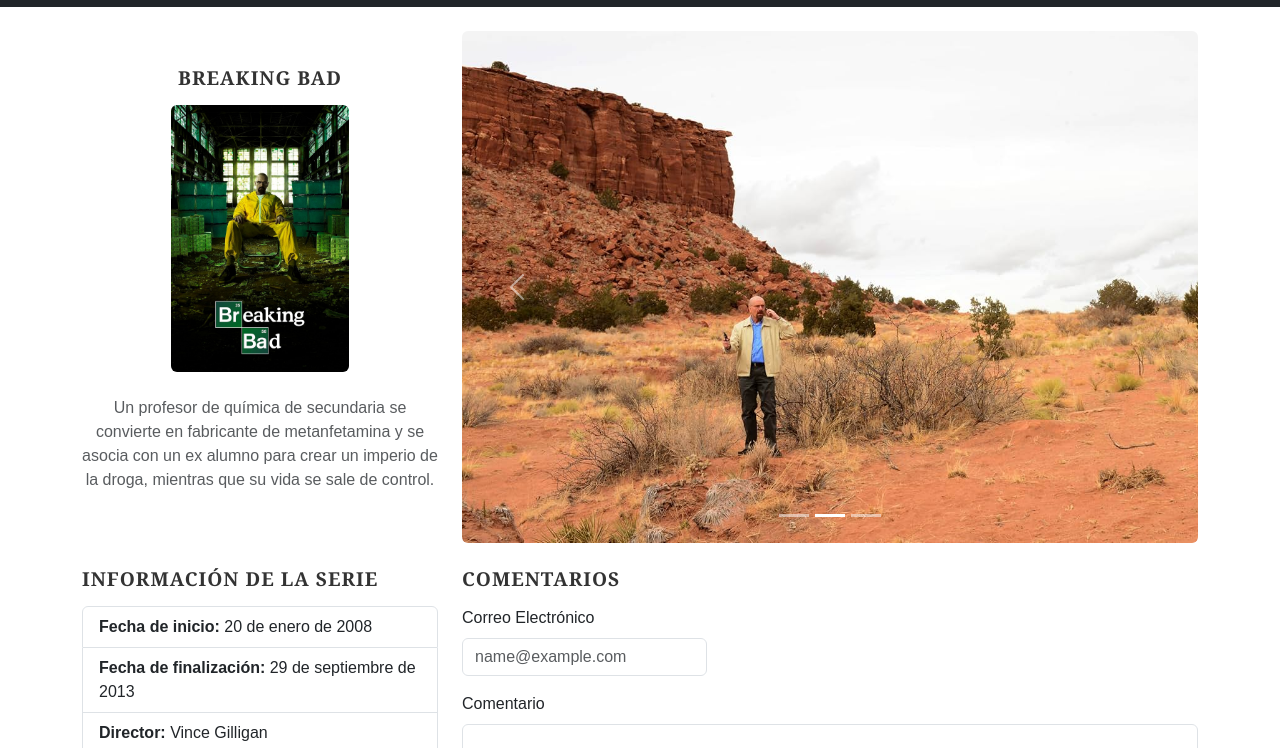
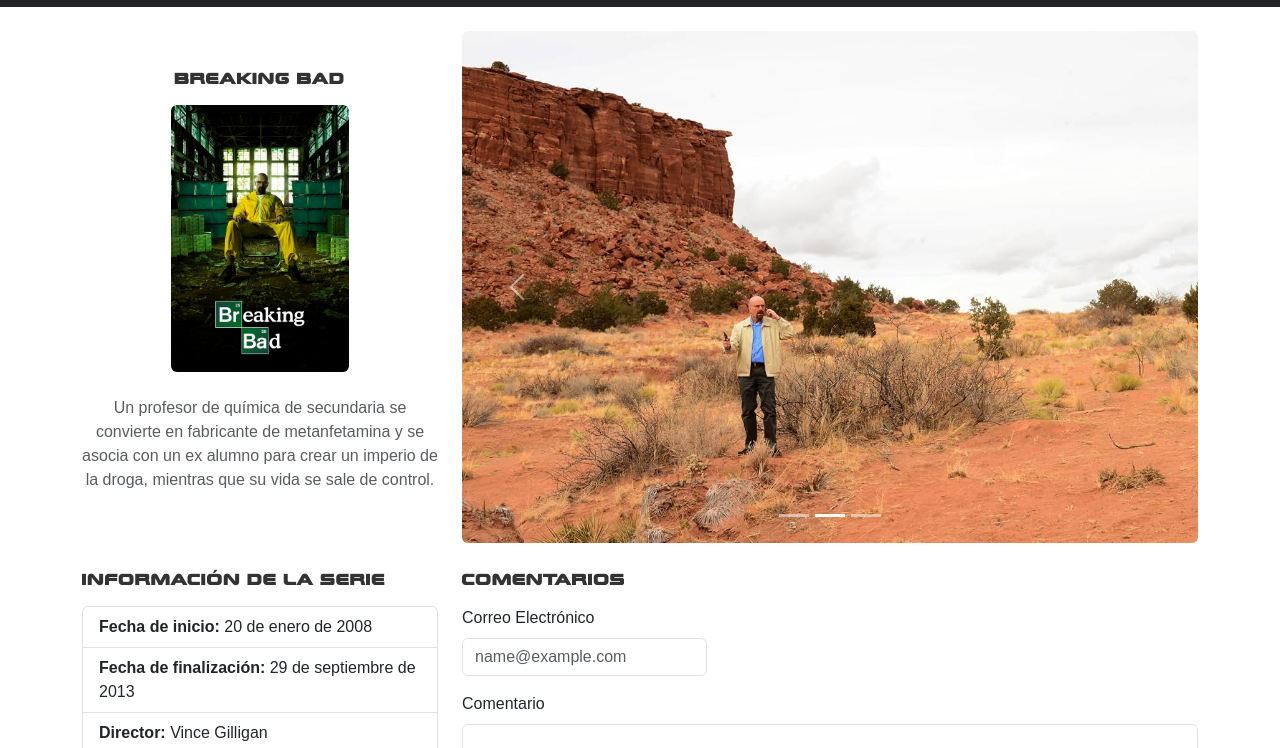
Before and after one commit to jcamgon/DIWEB.Proyecto, a website: page seriebb.html in a window 1280 px wide. Shown: the part 52-800 px from the top of the page. Drawn offline with nearby package versions, Linux system fonts and the light colour scheme.

Commit message:
mas animaciones

```diff
--- a/scss/custom.scss
+++ b/scss/custom.scss
@@ -16,9 +16,9 @@
 }
 
 $fuente-principal: "Arial", sans-serif;
-$fuente-secundaria: "Georgia", serif;
-$fuente-navbar: "future-earth";
-$fuente-welcome: "future-earth";
+$fuente-secundaria: "future-earth";
+$fuente-navbar: $fuente-secundaria;
+$fuente-welcome: $fuente-secundaria;
 
 
 //Clases de utilidad
```
Also changed, not shown: index.html (+2 -2 lines), scss/custom.css, 1 other file.
